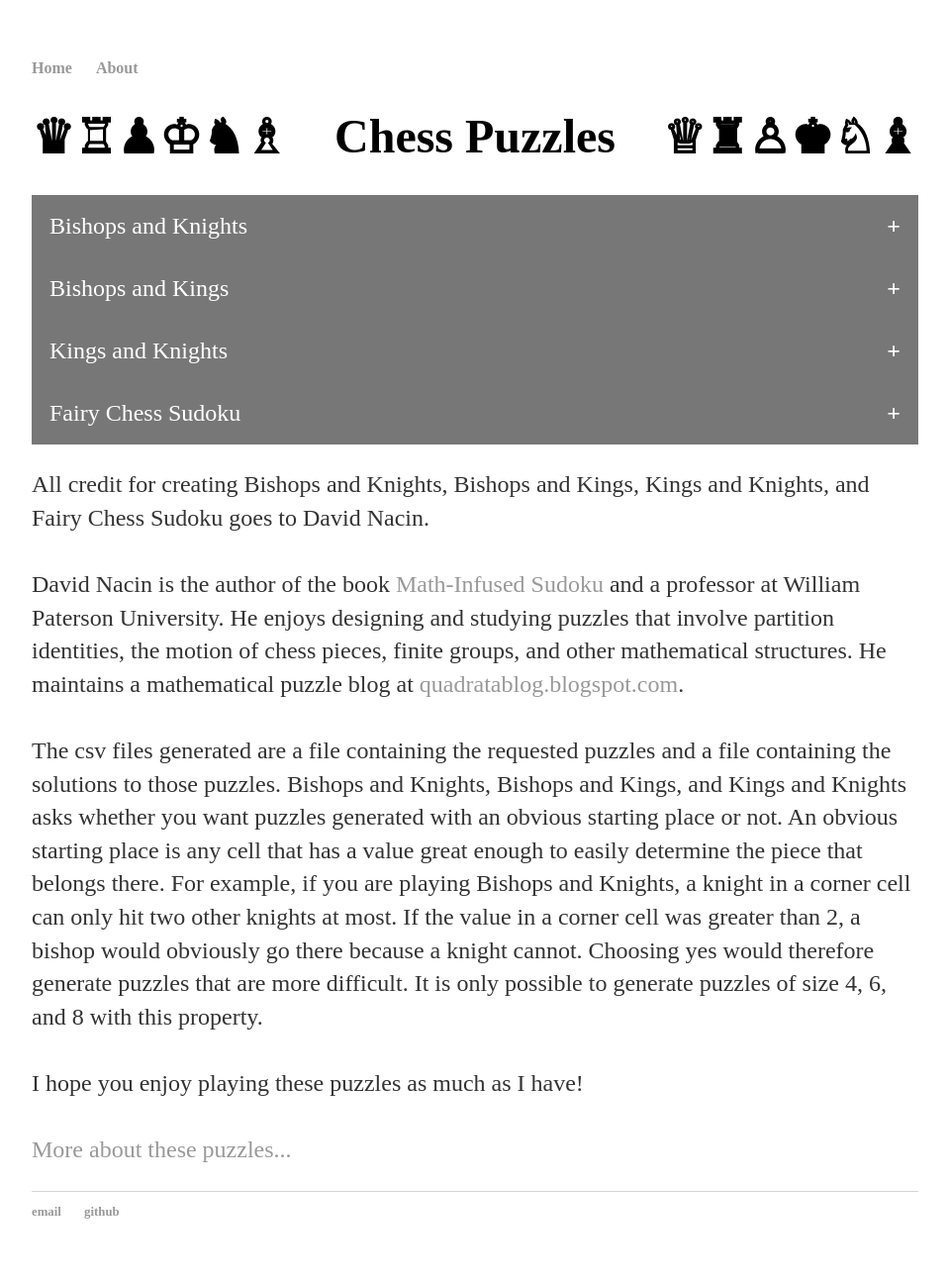
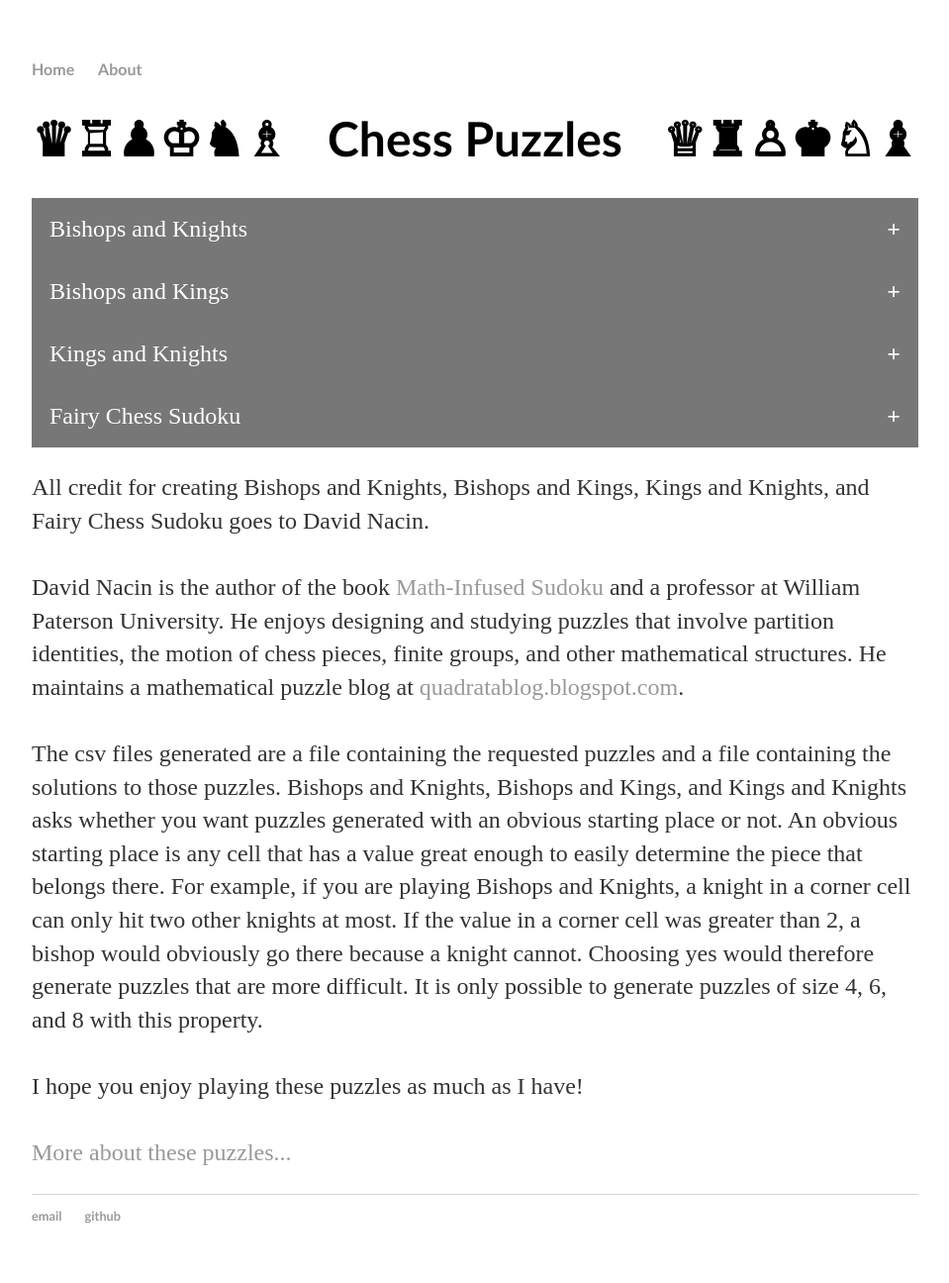
Before and after one commit to CThielsen1/CThielsen1.github.io, a Jekyll site: the page built from index.html, in a window 1280 px wide. Shown: the whole page at 99% size, without its empty margins (160-1119 px from the left). Built offline with Jekyll 4.4.1, drawn with Linux system fonts in a browser that asks for light colours.

Commit message:
Update main.css

```diff
--- a/css/main.css
+++ b/css/main.css
@@ -3,7 +3,7 @@ body {
     width: 70%;
 }
 nav ul, footer ul {
-    font-family: "Times New Roman", Times, serif;
+    font-family: Calibri, Helvetica, sans-serif;
     padding: 0px;
     list-style: none;
     font-weight: bold;
@@ -21,7 +21,7 @@ a:hover {
 }
 h1 {
     font-size: 3em;
-    font-family: "Times New Roman", Times, serif;
+    font-family: Calibri, Helvetica, sans-serif;
     text-align: center;
 }
 h1:before {
```
